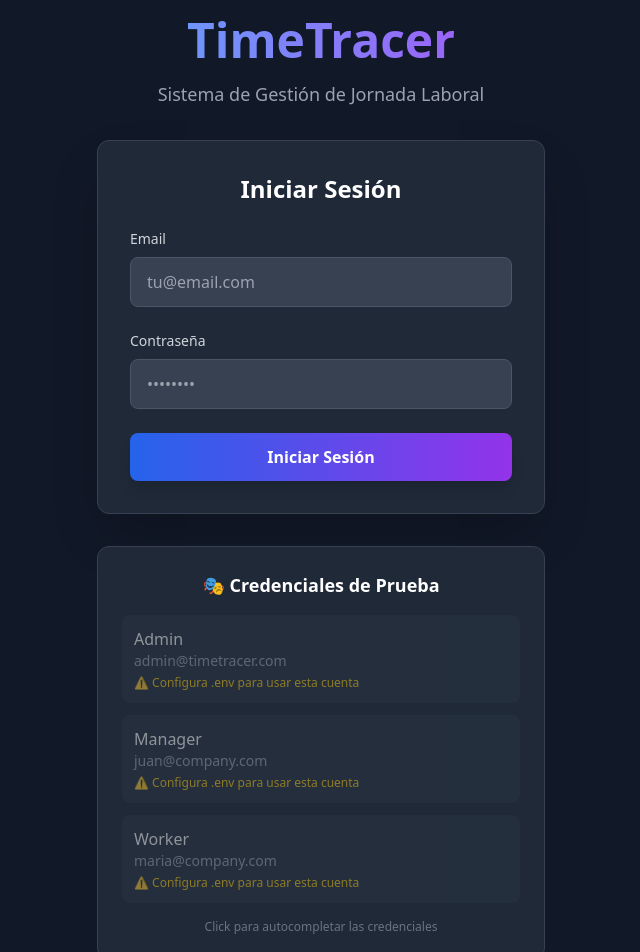
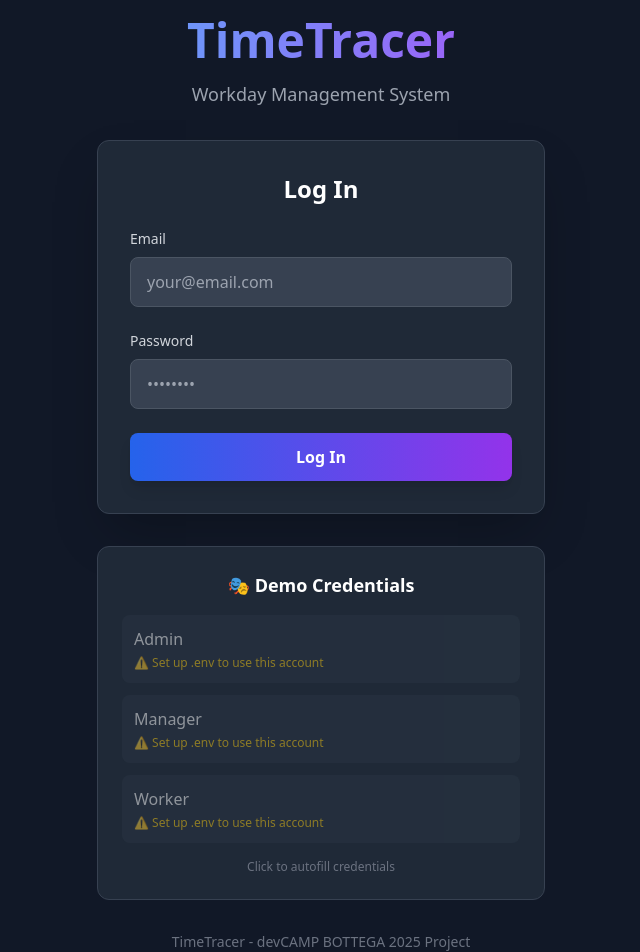
Before and after one commit to diegogerwig/devCamp_BOTTEGA_Full_Stack_PROJECT, a React (Vite) app in the folder frontend/: page / in a window 1280 px wide. Shown: the top 952 px of the page, without its empty margins (319-959 px from the left). Built offline with nearby package versions, Linux system fonts and the light colour scheme.

Commit message:
trasnlate-login

```diff
--- a/frontend/src/components/Login.jsx
+++ b/frontend/src/components/Login.jsx
@@ -8,7 +8,6 @@ function Login() {
     const [loading, setLoading] = useState(false);
     const { login } = useAuth();
 
-	// Función para validar formato de email
     const isValidEmail = (email) => {
         const emailRegex = /^[^\s@]+@[^\s@]+\.[^\s@]+$/;
         const atCount = (email.match(/@/g) || []).length;
@@ -19,61 +18,59 @@ function Login() {
         e.preventDefault();
         setError('');
 
-		// Validar formato de email
         if (!isValidEmail(email)) {
-			setError('Por favor, introduce un email válido (ejemplo@dominio.com)');
+            setError('Please enter a valid email (example@domain.com)');
             return;
         }
 
         setLoading(true);
 
-		console.log('🔐 Intentando login con:', email);
-		console.log('📍 Estado antes del login:', {
-			isAuthenticated: 'pendiente',
-			token: localStorage.getItem('token') ? 'existe' : 'no existe',
-			user: localStorage.getItem('user') ? 'existe' : 'no existe'
+        console.log('🔐 Attempting login with:', email);
+        console.log('📍 State before login:', {
+            isAuthenticated: 'pending',
+            token: localStorage.getItem('token') ? 'exists' : 'does not exist',
+            user: localStorage.getItem('user') ? 'exists' : 'does not exist'
         });
 
         const result = await login(email, password);
 
-		console.log('📥 Resultado del login:', result);
-		console.log('📍 Estado después del login:', {
+        console.log('📥 Login result:', result);
+        console.log('📍 State after login:', {
             success: result.success,
-			token: localStorage.getItem('token') ? 'existe' : 'no existe',
-			user: localStorage.getItem('user') ? 'existe' : 'no existe'
+            token: localStorage.getItem('token') ? 'exists' : 'does not exist',
+            user: localStorage.getItem('user') ? 'exists' : 'does not exist'
         });
 
         if (!result.success) {
             setError(result.message);
-			console.error('❌ Login fallido:', result.message);
+            console.error('❌ Login failed:', result.message);
         } else {
-			console.log('✅ Login exitoso, usuario:', result.user);
-			console.log('⏳ Esperando actualización del estado...');
+            console.log('✅ Login successful, user:', result.user);
+            console.log('⏳ Waiting for state update...');
 
             setTimeout(() => {
-				console.log('🔄 Estado debería estar actualizado ahora');
+                console.log('🔄 State should be updated now');
             }, 100);
         }
 
         setLoading(false);
     };
 
-	// 🔑 Credenciales de prueba desde variables de entorno
     const demoCredentials = [
         {
             role: 'Admin',
-			email: import.meta.env.VITE_DEMO_ADMIN_EMAIL || 'admin@timetracer.com',
-			password: import.meta.env.VITE_DEMO_ADMIN_PASSWORD || ''
+            email: import.meta.env.VITE_DEMO_ADMIN_EMAIL,
+            password: import.meta.env.VITE_DEMO_ADMIN_PASSWORD
         },
         {
             role: 'Manager',
-			email: import.meta.env.VITE_DEMO_MANAGER_EMAIL || 'juan@company.com',
-			password: import.meta.env.VITE_DEMO_MANAGER_PASSWORD || ''
+            email: import.meta.env.VITE_DEMO_MANAGER_EMAIL,
+            password: import.meta.env.VITE_DEMO_MANAGER_PASSWORD
         },
         {
             role: 'Worker',
-			email: import.meta.env.VITE_DEMO_WORKER_EMAIL || 'maria@company.com',
-			password: import.meta.env.VITE_DEMO_WORKER_PASSWORD || ''
+            email: import.meta.env.VITE_DEMO_WORKER_EMAIL,
+            password: import.meta.env.VITE_DEMO_WORKER_PASSWORD
         }
     ];
 
@@ -91,12 +88,12 @@ function Login() {
                     <h1 className="text-5xl font-bold mb-4 bg-gradient-to-r from-blue-400 to-purple-500 bg-clip-text text-transparent">
                         TimeTracer
                     </h1>
-					<p className="text-gray-400 text-lg">Sistema de Gestión de Jornada Laboral</p>
+                    <p className="text-gray-400 text-lg">Workday Management System</p>
                 </div>
 
                 {/* Login Form */}
                 <div className="bg-gray-800 border border-gray-700 rounded-xl p-8 shadow-2xl">
-					<h2 className="text-2xl font-bold text-white mb-6 text-center">Iniciar Sesión</h2>
+                    <h2 className="text-2xl font-bold text-white mb-6 text-center">Log In</h2>
 
                     {error && (
                         <div className="bg-red-900/50 border border-red-600 rounded-lg p-4 mb-6">
@@ -117,14 +114,14 @@ function Login() {
                                     setError('');
                                 }}
                                 className="w-full px-4 py-3 bg-gray-700 border border-gray-600 rounded-lg text-white focus:outline-none focus:ring-2 focus:ring-blue-500 focus:border-transparent"
-								placeholder="tu@email.com"
+                                placeholder="your@email.com"
                                 required
                             />
                         </div>
 
                         <div>
                             <label className="block text-gray-300 text-sm font-medium mb-2">
-								Contraseña
+                                Password
                             </label>
                             <input
                                 type="password"
@@ -165,10 +162,10 @@ function Login() {
                                             d="M4 12a8 8 0 018-8V0C5.373 0 0 5.373 0 12h4zm2 5.291A7.962 7.962 0 014 12H0c0 3.042 1.135 5.824 3 7.938l3-2.647z"
                                         />
                                     </svg>
-									Iniciando sesión...
+                                    Logging in...
                                 </span>
                             ) : (
-								'Iniciar Sesión'
+                                'Log In'
                             )}
                         </button>
                     </form>
@@ -177,7 +174,7 @@ function Login() {
                 {/* Demo Credentials */}
                 <div className="mt-8 bg-gray-800 border border-gray-700 rounded-xl p-6">
                     <h3 className="text-lg font-semibold text-white mb-4 text-center">
-						🎭 Credenciales de Prueba
+                        🎭 Demo Credentials
                     </h3>
                     <div className="space-y-3">
                         {demoCredentials.map((demo, index) => (
@@ -197,26 +194,26 @@ function Login() {
                                         <div className="text-gray-400 text-sm">{demo.email}</div>
                                         {!demo.password && (
                                             <div className="text-yellow-400 text-xs mt-1">
-												⚠️ Configura .env para usar esta cuenta
+                                                ⚠️ Set up .env to use this account
                                             </div>
                                         )}
                                     </div>
                                     {demo.password && (
-										<span className="text-blue-400 text-sm">Usar →</span>
+                                        <span className="text-blue-400 text-sm">Use →</span>
                                     )}
                                 </div>
                             </button>
                         ))}
                     </div>
                     <p className="text-gray-500 text-xs mt-4 text-center">
-						Click para autocompletar las credenciales
+                        Click to autofill credentials
                     </p>
                 </div>
 
                 {/* Footer */}
                 <div className="text-center mt-8">
                     <p className="text-gray-500 text-sm">
-						TimeTracer v0.0 - Proyecto devCAMP BOTTEGA 2025
+                        TimeTracer - devCAMP BOTTEGA 2025 Project
                     </p>
                 </div>
             </div>
```
Also changed, not shown: 2 other files (tests, documents, lock files or other folders). Lines whose indentation alone changed are shown as unchanged.
